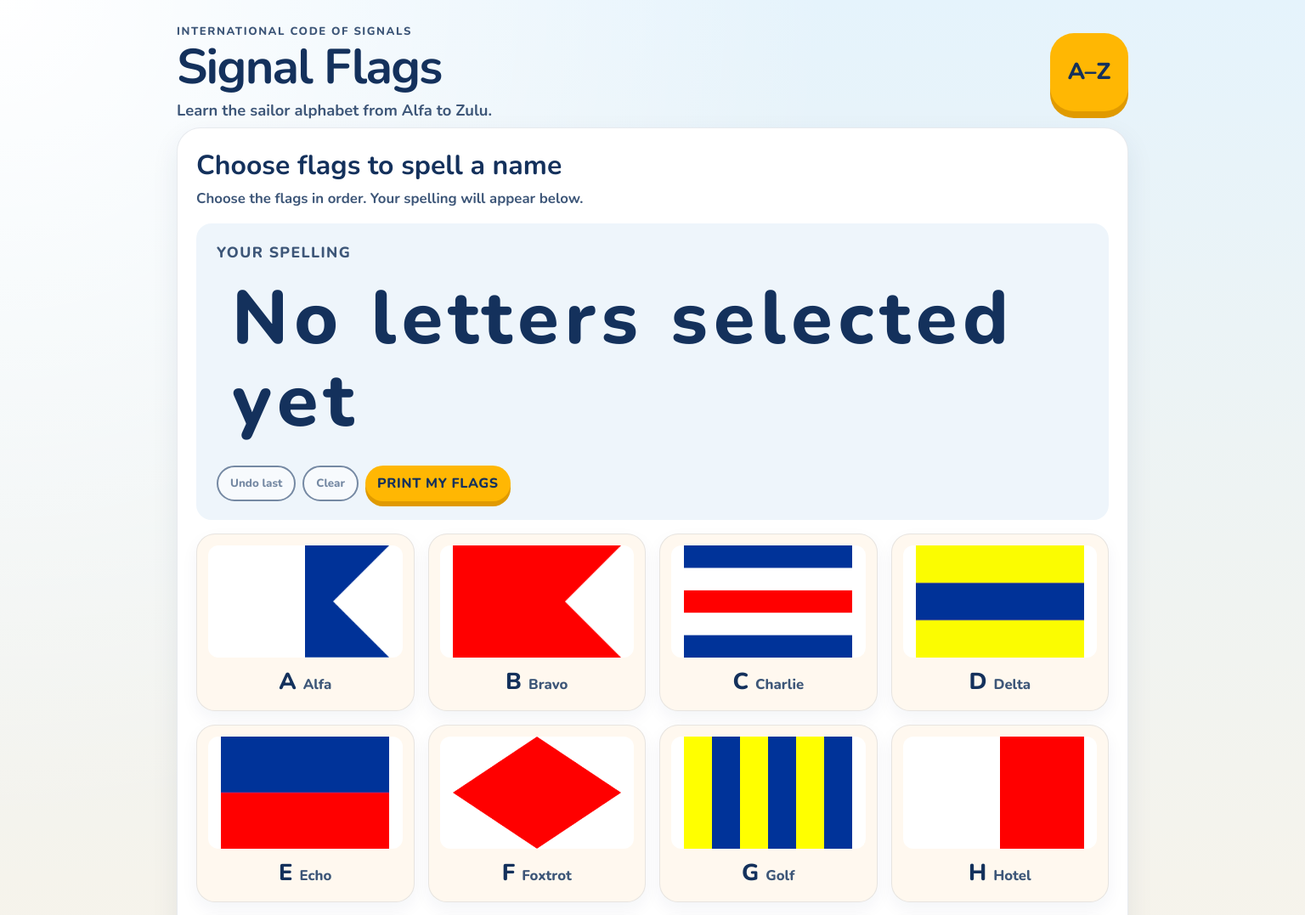
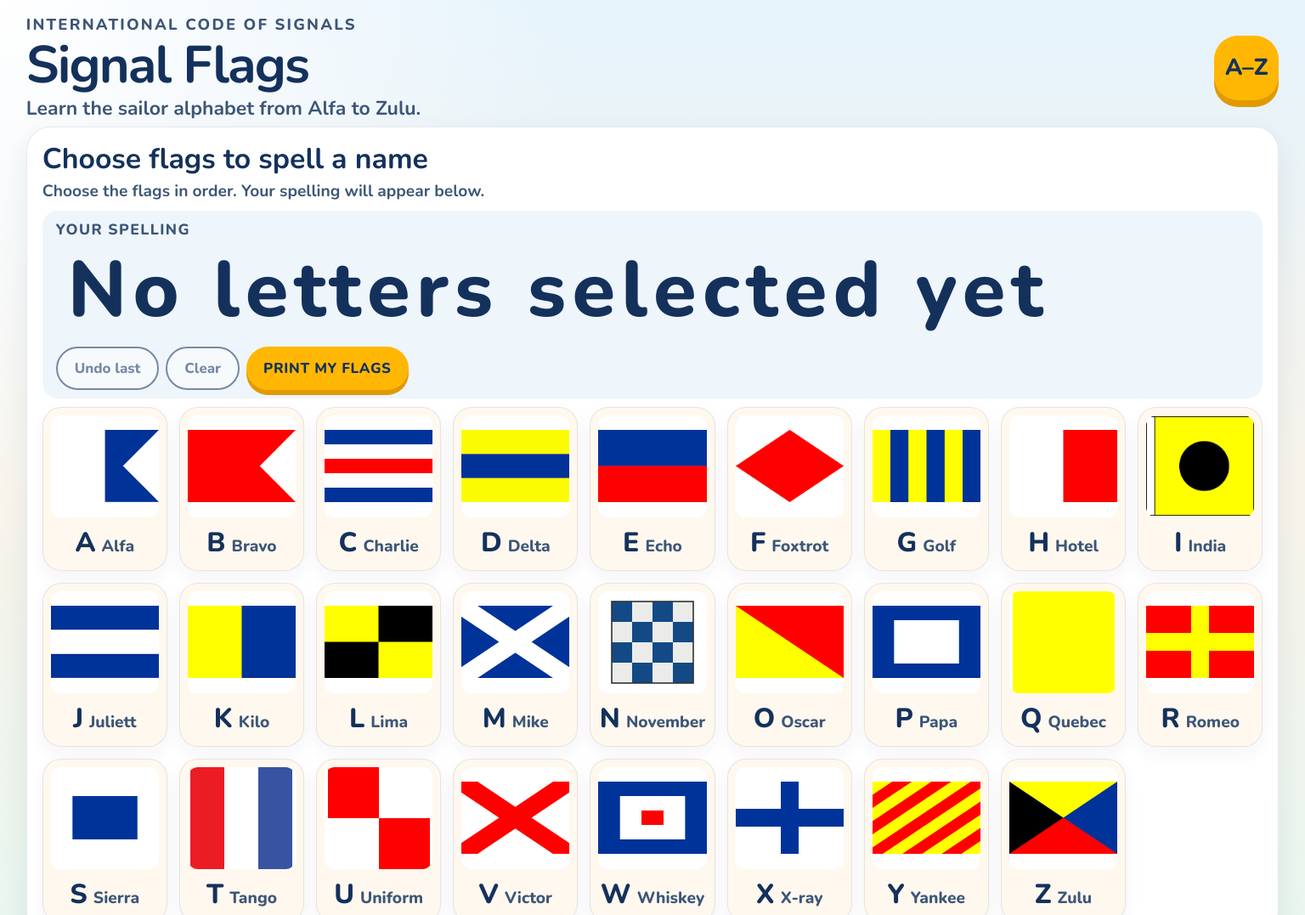
Before and after one commit to nufailfinyal/flagsGame, a plain HTML site: page index.html in a window 1536 px wide. Shown: the top 1077 px of the page at 85% size. Drawn offline with nearby package versions, Linux system fonts and the light colour scheme.

Commit message:
Improve TV layout readability
Co-authored-by: Copilot <223556219+Copilot@users.noreply.github.com>

```diff
--- a/style.css
+++ b/style.css
@@ -595,6 +595,97 @@ h1 {
   }
 }
 
+@media (min-width: 1500px) and (orientation: landscape) {
+  .wrap {
+    width: 96vw;
+  }
+
+  .site-header {
+    padding: 16px 0 6px;
+  }
+
+  .eyebrow {
+    font-size: clamp(1rem, 1.2vw, 1.6rem);
+  }
+
+  h1 {
+    font-size: clamp(3rem, 4vw, 7.5rem);
+  }
+
+  .tagline {
+    margin-top: 6px;
+    font-size: clamp(1.25rem, 1.5vw, 2rem);
+  }
+
+  .header-mark {
+    width: 76px;
+    height: 76px;
+  }
+
+  .panel {
+    margin-bottom: 10px;
+    padding: 14px 18px;
+  }
+
+  .panel-head h2 {
+    font-size: clamp(1.8rem, 2.2vw, 4.2rem);
+  }
+
+  .panel-head p {
+    margin-top: 2px;
+    font-size: clamp(1.1rem, 1.25vw, 1.8rem);
+  }
+
+  .spelling-builder {
+    gap: 8px;
+    margin-top: 10px;
+    padding: 10px 16px;
+  }
+
+  .spelling-label {
+    font-size: clamp(1.1rem, 1.1vw, 1.7rem);
+  }
+
+  .spelling-output {
+    min-height: 1em;
+    margin-top: 4px;
+    padding: 6px 14px;
+    font-size: clamp(4.5rem, 6vw, 9rem);
+  }
+
+  .spelling-actions .btn {
+    padding: 12px 20px;
+    font-size: clamp(1rem, 1.1vw, 1.8rem);
+  }
+
+  .chart-grid {
+    grid-template-columns: repeat(9, minmax(0, 1fr));
+    gap: 14px;
+    margin-top: 10px;
+  }
+
+  .chart-card {
+    padding: 10px 10px 12px;
+  }
+
+  .chart-card img {
+    height: clamp(120px, 14vh, 280px);
+  }
+
+  .chart-card .caption {
+    gap: 7px;
+    margin-top: 8px;
+  }
+
+  .chart-card .glyph {
+    font-size: clamp(2rem, 1.8vw, 3.8rem);
+  }
+
+  .chart-card .name {
+    font-size: clamp(1.2rem, 1.2vw, 2.8rem);
+  }
+}
+
 @keyframes shake {
   0%,
   100% { transform: translateX(0); }
```
